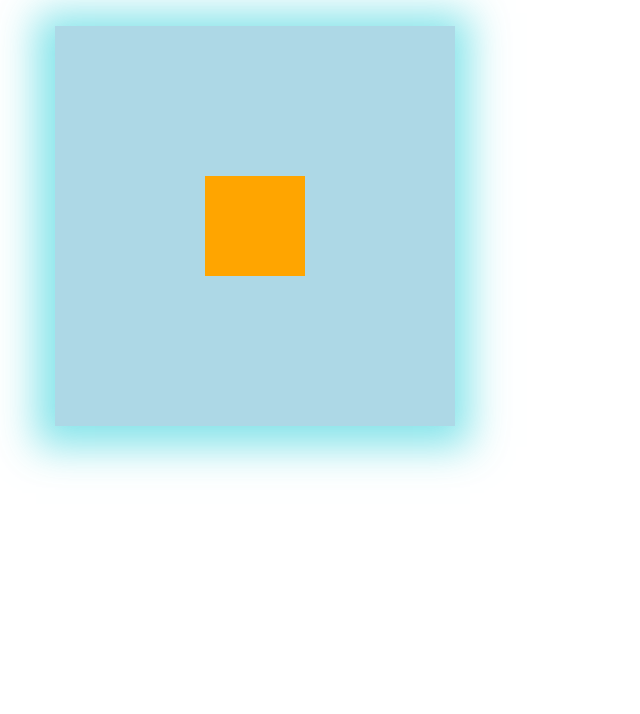
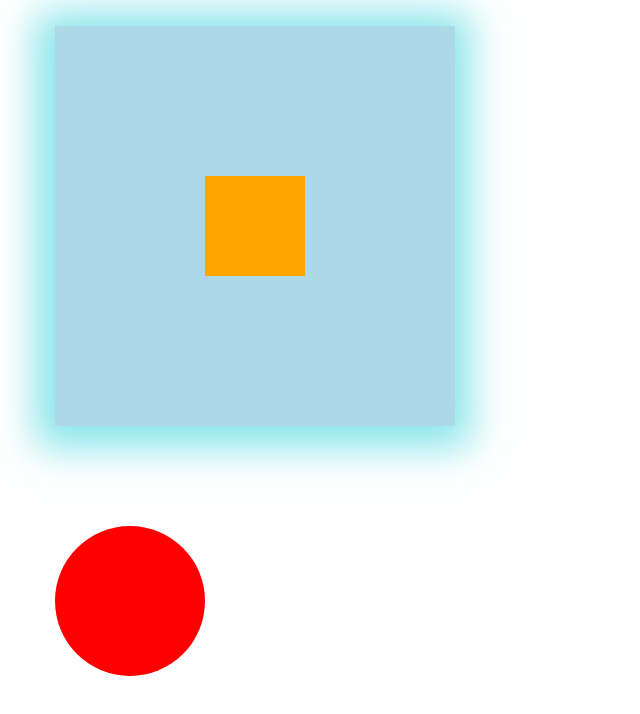
Before and after one commit to GegaLotishvili/lecture6-dec, a plain HTML site: page index.html in a window 1280 px wide. Shown: the part 116-830 px from the top of the page, without its empty margins (0-640 px from the left). Before the commit the page ends 800 px from the top, so only its background shows below. Drawn offline with Linux system fonts and the light colour scheme.

Commit message:
end of lecture
end

```diff
--- a/css/style.css
+++ b/css/style.css
@@ -46,3 +46,27 @@ h2 {
 	background-color: black;
 	transition: all 4s linear;
 }
+
+/* end of section 1 */
+
+ .s-2 {
+ 	margin: 100px 0 500px;
+ }
+
+.ball {
+	width: 150px;
+	height: 150px;
+	background-color: red;
+	position: relative;
+	border-radius: 100%;
+	animation: mymove 2s infinite 1s linear;
+}
+
+
+@keyframes mymove {
+  0%   {top: 0px; left: 0px; background: red;}
+  25%  {top: 0px; left: 200px; background: blue;}
+  50%  {top: 200px; left: 200px; background: yellow;}
+  75%  {top: 200px; left: 0px; background: green;}
+  100% {top: 0px; left: 0px; background: red;}
+}
--- a/index.html
+++ b/index.html
@@ -16,5 +16,12 @@
 				</div>
 			</div>
 		</section>
+		<section class="s-2">
+			<div class="container">
+				<div class="ball">
+
+				</div>
+			</div>
+		</section>
 	</body>
 </html>
```
